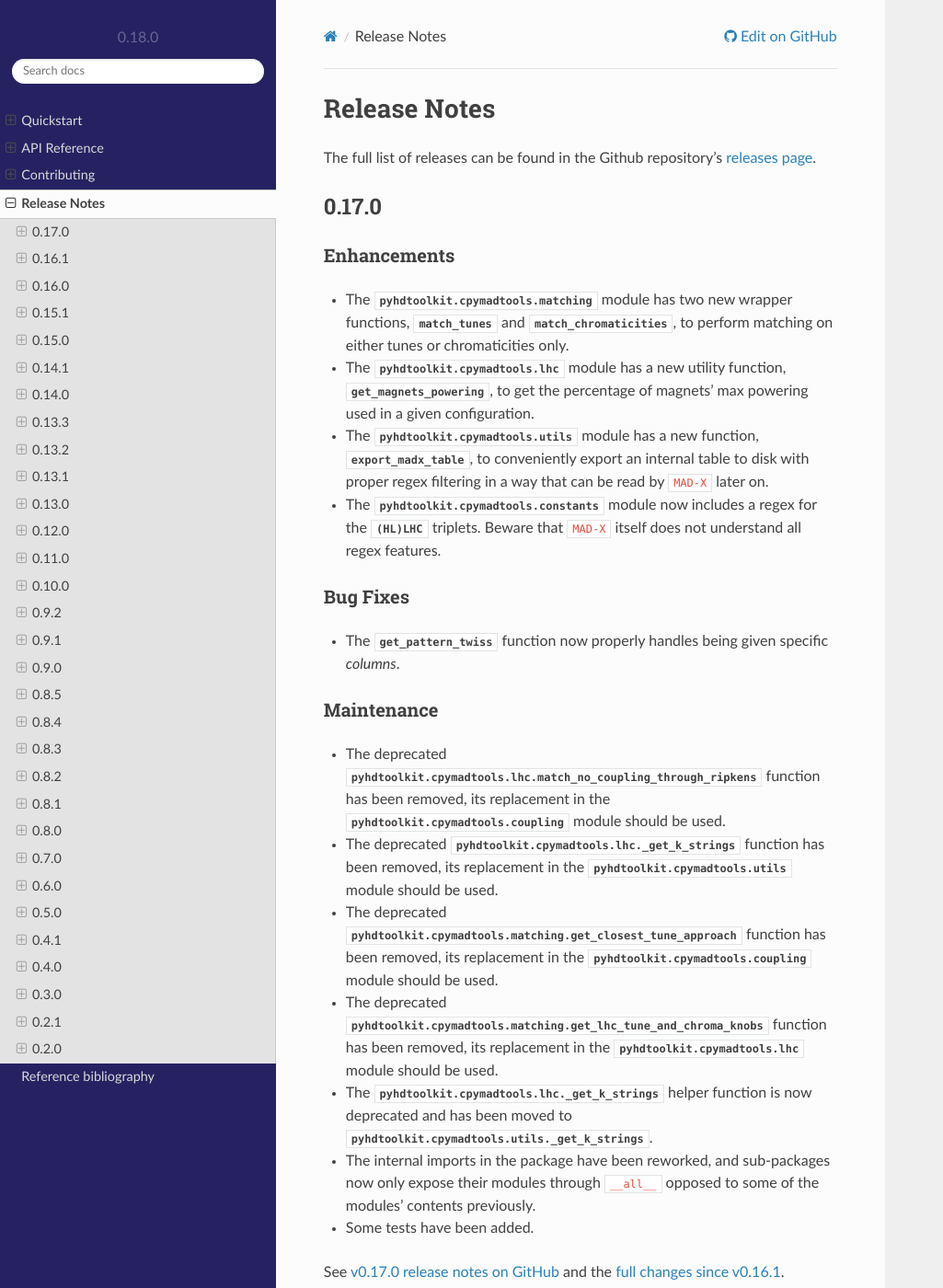
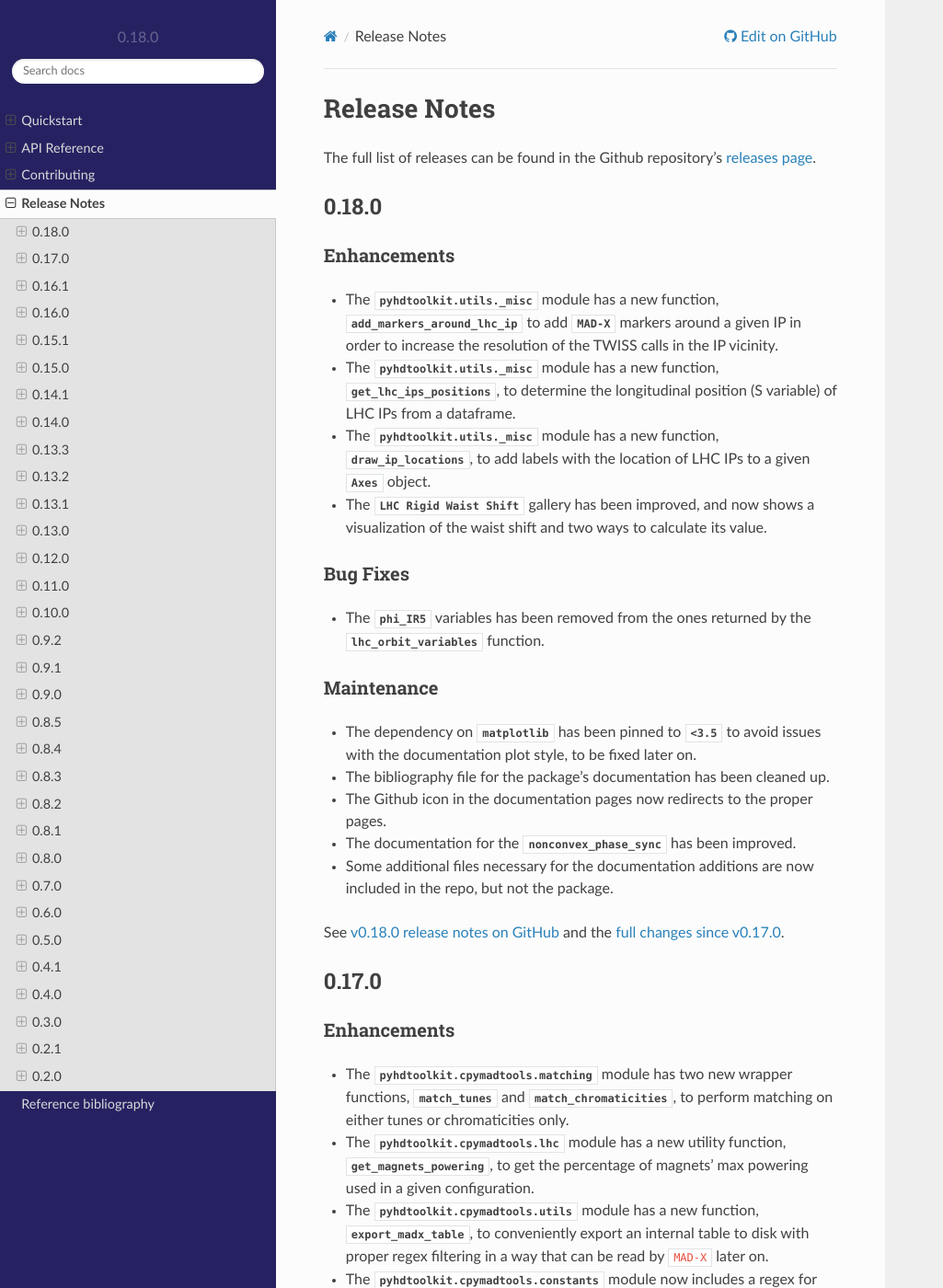
Before and after one commit to fsoubelet/PyhDToolkit, a Sphinx documentation site: the page built from docs/release.rst, in a window 1280 px wide and 1400 px high. Shown: the whole window at 92% size, without its empty margins (0-1025 px from the left). Built offline with Sphinx 7.4.7 and the Read the Docs theme 2.0.0, drawn with Linux system fonts in a browser that asks for light colours; pages that are not in the unit, such as notebooks, are missing from menus.

Commit message:
release notes for 0.18.0

```diff
--- a/docs/release.rst
+++ b/docs/release.rst
@@ -2,6 +2,36 @@ Release Notes
 =============
 
 The full list of releases can be found in the Github repository's `releases page <https://github.com/fsoubelet/PyhDToolkit/releases>`_.
+
+.. _release_0.18.0:
+
+0.18.0
+------
+
+Enhancements
+~~~~~~~~~~~~
+
+* The `pyhdtoolkit.utils._misc` module has a new function,  `~pyhdtoolkit.utils._misc.add_markers_around_lhc_ip` to add `MAD-X` markers around a given IP in order to increase the resolution of the TWISS calls in the IP vicinity.
+* The `pyhdtoolkit.utils._misc` module has a new function,  `~pyhdtoolkit.utils._misc.get_lhc_ips_positions`, to determine the longitudinal position (S variable) of LHC IPs from a dataframe.
+* The `pyhdtoolkit.utils._misc` module has a new function,  `~pyhdtoolkit.utils._misc.draw_ip_locations`, to add labels with the location of LHC IPs to a given `~matplotlib.axes.Axes` object.
+* The `LHC Rigid Waist Shift` gallery has been improved, and now shows a visualization of the waist shift and two ways to calculate its value.
+
+Bug Fixes
+~~~~~~~~~
+
+* The `phi_IR5` variables has been removed from the ones returned by the `~pyhdtoolkit.cpymadtools.orbit.lhc_orbit_variables` function.
+
+Maintenance
+~~~~~~~~~~~
+
+* The dependency on `matplotlib` has been pinned to `<3.5` to avoid issues with the documentation plot style, to be fixed later on.
+* The bibliography file for the package's documentation has been cleaned up.
+* The Github icon in the documentation pages now redirects to the proper pages.
+* The documentation for the `~pyhdtoolkit.maths.nonconvex_phase_sync` has been improved.
+* Some additional files necessary for the documentation additions are now included in the repo, but not the package.
+
+See `v0.18.0 release notes on GitHub <https://github.com/fsoubelet/PyhDToolkit/releases/tag/0.18.0>`_ and the `full changes since v0.17.0 <https://github.com/fsoubelet/PyhDToolkit/compare/0.17.0...0.18.0>`_.
+
 
 .. _release_0.17.0:
 
```
